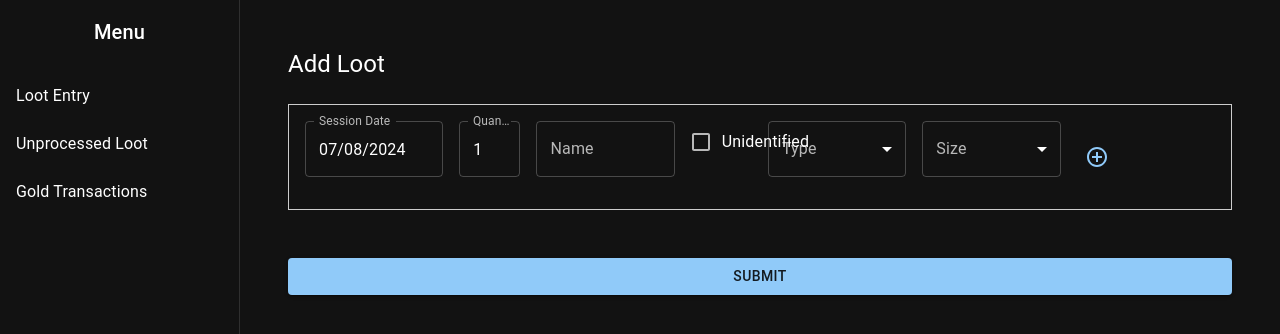
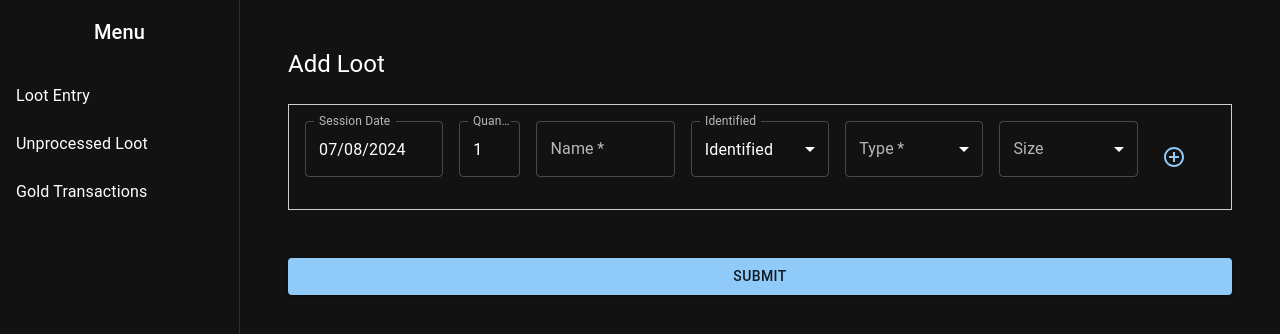
Before and after one commit to linisastald/Loot-Tracker-PF1e, a React (Create React App) app in the folder frontend/: page /loot-entry in a window 1280 px wide. Shown: the top 334 px of the page. Built offline with nearby package versions, Linux system fonts and the light colour scheme.

Commit message:
Loot entry update unidentified field and make some fields required

```diff
--- a/frontend/src/components/LootEntry.js
+++ b/frontend/src/components/LootEntry.js
@@ -6,8 +6,6 @@ import {
   Button,
   Typography,
   Box,
-  Checkbox,
-  FormControlLabel,
   MenuItem,
   IconButton,
   Grid,
@@ -19,6 +17,10 @@ import RemoveCircleOutlineIcon from '@mui/icons-material/RemoveCircleOutline';
 
 const itemTypes = ['Weapon', 'Armor', 'Magic', 'Gear', 'Trade Good', 'Other'];
 const itemSizes = ['Fine', 'Diminutive', 'Tiny', 'Small', 'Medium', 'Large', 'Huge', 'Gargantuan', 'Colossal'];
+const identifiedOptions = [
+  { label: 'Identified', value: false },
+  { label: 'Unidentified', value: true },
+];
 
 const LootEntry = () => {
   const [entries, setEntries] = useState([
@@ -62,6 +64,11 @@ const LootEntry = () => {
   const handleSubmit = async (e) => {
     e.preventDefault();
     const token = localStorage.getItem('token');
+    const invalidEntries = entries.some(entry => !entry.quantity || !entry.name || !entry.type);
+    if (invalidEntries) {
+      alert('Please fill in all required fields');
+      return;
+    }
     try {
       await axios.post(
         'http://192.168.0.64:5000/api/loot',
@@ -129,6 +136,7 @@ const LootEntry = () => {
                   fullWidth
                   value={entry.quantity}
                   onChange={(e) => handleInputChange(index, 'quantity', e.target.value)}
+                  required
                 />
               </Grid>
               <Grid item xs={2}>
@@ -141,6 +149,7 @@ const LootEntry = () => {
                     fetchSuggestions(e.target.value, index);
                   }}
                   autoComplete="off"
+                  required
                 />
                 {entry.suggestions && (
                   <ul>
@@ -155,16 +164,20 @@ const LootEntry = () => {
                   </ul>
                 )}
               </Grid>
-              <Grid item xs={1}>
-                <FormControlLabel
-                  control={
-                    <Checkbox
-                      checked={entry.unidentified}
-                      onChange={(e) => handleInputChange(index, 'unidentified', e.target.checked)}
-                    />
-                  }
-                  label="Unidentified"
-                />
+              <Grid item xs={2}>
+                <TextField
+                  label="Identified"
+                  select
+                  fullWidth
+                  value={entry.unidentified}
+                  onChange={(e) => handleInputChange(index, 'unidentified', e.target.value)}
+                >
+                  {identifiedOptions.map((option) => (
+                    <MenuItem key={option.value} value={option.value}>
+                      {option.label}
+                    </MenuItem>
+                  ))}
+                </TextField>
               </Grid>
               <Grid item xs={2}>
                 <TextField
@@ -173,6 +186,7 @@ const LootEntry = () => {
                   fullWidth
                   value={entry.type}
                   onChange={(e) => handleInputChange(index, 'type', e.target.value)}
+                  required
                 >
                   {itemTypes.map((type) => (
                     <MenuItem key={type} value={type}>
@@ -196,7 +210,7 @@ const LootEntry = () => {
                   ))}
                 </TextField>
               </Grid>
-              <Grid item xs={2} sx={{ display: 'flex', alignItems: 'center', justifyContent: 'space-between' }}>
+              <Grid item xs={1} sx={{ display: 'flex', alignItems: 'center', justifyContent: 'space-between' }}>
                 <IconButton onClick={addEntry} color="primary">
                   <AddCircleOutlineIcon />
                 </IconButton>
```
